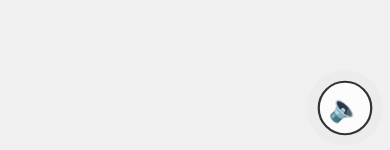
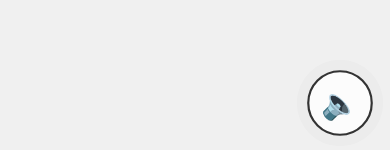
Before and after one commit to jake-cui/tyler-gyeh, a plain HTML site: page index.html in a window 390 px wide. Shown: the part 691-841 px from the top of the page. Drawn offline with Linux system fonts and the light colour scheme.

Commit message:
Fix sound toggle for mobile devices

```diff
--- a/script.js
+++ b/script.js
@@ -50,9 +50,11 @@ document.addEventListener('DOMContentLoaded', () => {
     document.addEventListener('keydown', startMusic, { once: true });
     document.addEventListener('touchstart', startMusic, { once: true });
 
-    // Music control
-    musicToggle.addEventListener('click', (e) => {
+    // Music control function
+    function toggleMusic(e) {
+        e.preventDefault(); // Prevent default behavior
         e.stopPropagation(); // Prevent creating a head when clicking the music button
+
         if (isPlaying) {
             backgroundMusic.pause();
             musicIcon.textContent = '🔈';
@@ -64,7 +66,11 @@ document.addEventListener('DOMContentLoaded', () => {
         }
         isPlaying = !isPlaying;
         musicToggle.classList.toggle('playing');
-    });
+    }
+
+    // Add both click and touch events for music toggle
+    musicToggle.addEventListener('click', toggleMusic);
+    musicToggle.addEventListener('touchend', toggleMusic, { passive: false });
 
     class BouncingHead {
         constructor(x, y, size) {
--- a/styles.css
+++ b/styles.css
@@ -31,8 +31,8 @@ body {
     position: fixed;
     bottom: 20px;
     right: 20px;
-    width: 50px;
-    height: 50px;
+    width: 60px; /* Increased size for better touch target */
+    height: 60px; /* Increased size for better touch target */
     border-radius: 50%;
     background: rgba(255, 255, 255, 0.8);
     border: 2px solid #333;
@@ -40,9 +40,13 @@ body {
     display: flex;
     align-items: center;
     justify-content: center;
-    font-size: 24px;
+    font-size: 28px; /* Slightly larger icon */
     transition: all 0.3s ease;
     z-index: 1000;
+    -webkit-tap-highlight-color: transparent; /* Remove tap highlight on mobile */
+    touch-action: manipulation; /* Optimize for touch */
+    padding: 0; /* Remove padding that might interfere */
+    outline: none; /* Remove outline on focus */
 }
 
 #music-toggle:hover {
```
